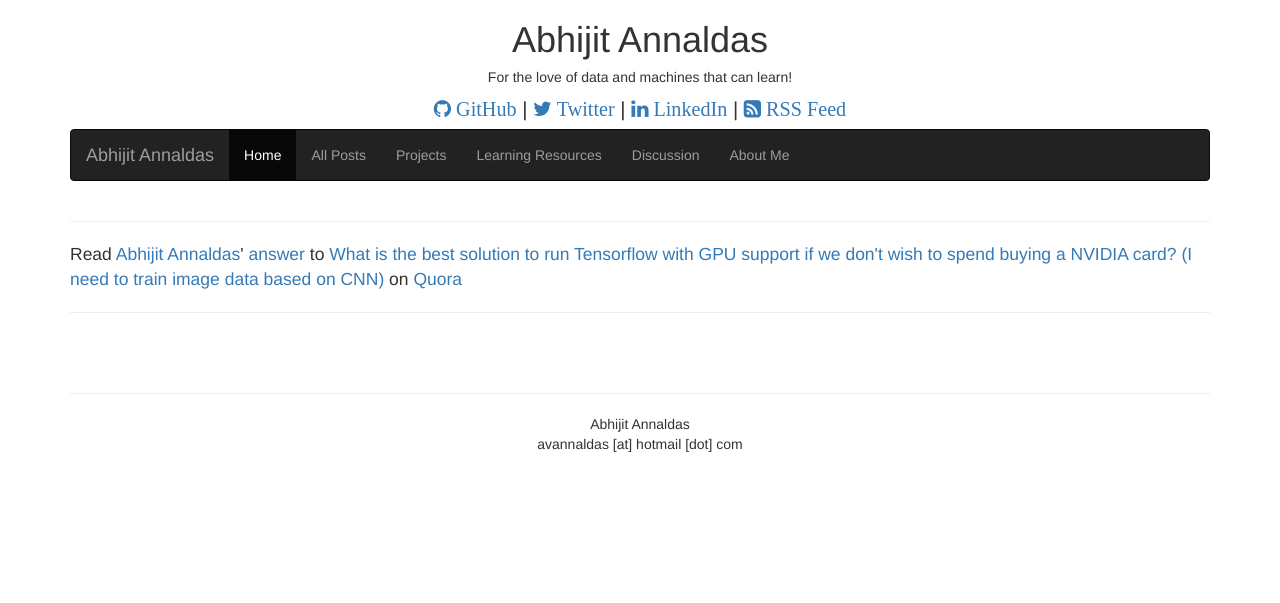
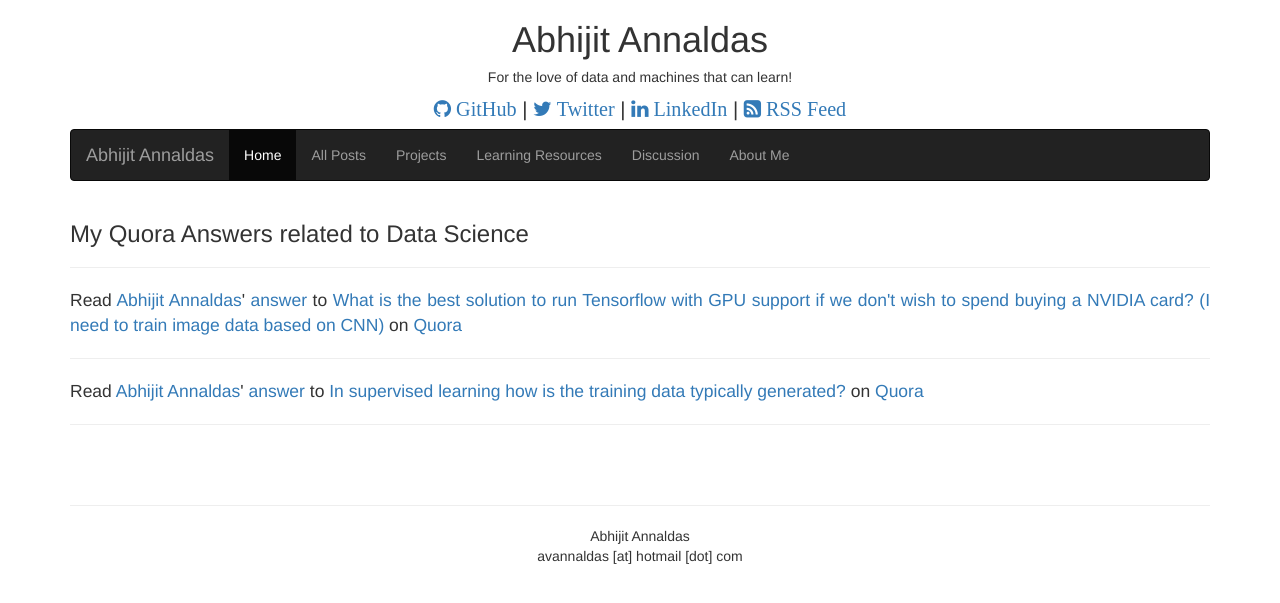
Before and after one commit to devm1023/ML_project, a Jekyll site: the page built from pages/quora-answers.html, in a window 1280 px wide. Shown: the top 603 px of the page. Built offline with Jekyll 4.4.1, drawn with Linux system fonts in a browser that asks for light colours; nearby versions of some CDN libraries; a script that is not in the unit is left out.

Commit message:
Update quora-answers.html

```diff
--- a/pages/quora-answers.html
+++ b/pages/quora-answers.html
@@ -7,4 +7,6 @@
 <hr />
 <span class='quora-content-embed' data-name='What-is-the-best-solution-to-run-Tensorflow-with-GPU-support-if-we-dont-wish-to-spend-buying-a-NVIDIA-card-I-need-to-train-image-data-based-on-CNN/answer/Abhijit-Annaldas'>Read <a class='quora-content-link' data-width='559' data-height='250' href='https://www.quora.com/What-is-the-best-solution-to-run-Tensorflow-with-GPU-support-if-we-dont-wish-to-spend-buying-a-NVIDIA-card-I-need-to-train-image-data-based-on-CNN/answer/Abhijit-Annaldas' data-type='answer' data-id='52126215' data-key='d5d3ae6f04bd92c23272d7e2647d9bb0' load-full-answer='True' data-embed='erbugdx'><a href='https://www.quora.com/Abhijit-Annaldas'>Abhijit Annaldas</a>&#039; <a href='/What-is-the-best-solution-to-run-Tensorflow-with-GPU-support-if-we-dont-wish-to-spend-buying-a-NVIDIA-card-I-need-to-train-image-data-based-on-CNN#ans52126215'>answer</a> to <a href='/What-is-the-best-solution-to-run-Tensorflow-with-GPU-support-if-we-dont-wish-to-spend-buying-a-NVIDIA-card-I-need-to-train-image-data-based-on-CNN' ref='canonical'><span class="rendered_qtext">What is the best solution to run Tensorflow with GPU support if we don&#039;t wish to spend buying a NVIDIA card? (I need to train image data based on CNN)</span></a></a> on <a href='https://www.__nousername__.main.quora.com'>Quora</a><script type="text/javascript" src="https://www.quora.com/widgets/content"></script></span>
 <hr />
+<span class='quora-content-embed' data-name='In-supervised-learning-how-is-the-training-data-typically-generated/answer/Abhijit-Annaldas'>Read <a class='quora-content-link' data-width='559' data-height='250' href='https://www.quora.com/In-supervised-learning-how-is-the-training-data-typically-generated/answer/Abhijit-Annaldas' data-type='answer' data-id='52154842' data-key='665402be406f849030e676bed40654c4' load-full-answer='True' data-embed='erbugdx'><a href='https://www.quora.com/Abhijit-Annaldas'>Abhijit Annaldas</a>&#039; <a href='/In-supervised-learning-how-is-the-training-data-typically-generated#ans52154842'>answer</a> to <a href='/In-supervised-learning-how-is-the-training-data-typically-generated' ref='canonical'><span class="rendered_qtext">In supervised learning how is the training data typically generated?</span></a></a> on <a href='https://www.__nousername__.main.quora.com'>Quora</a><script type="text/javascript" src="https://www.quora.com/widgets/content"></script></span>
+<hr />
 </p>
```
Also changed, not shown: other parts of pages/quora-answers.html (+1 -1 lines).
